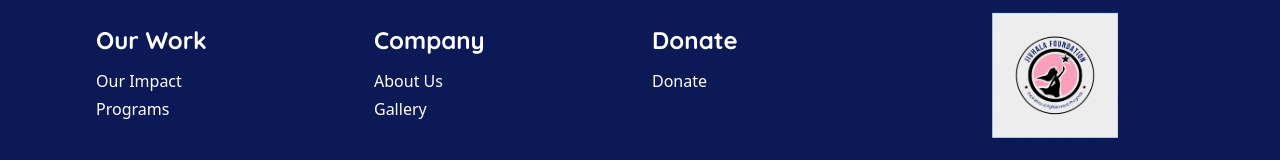
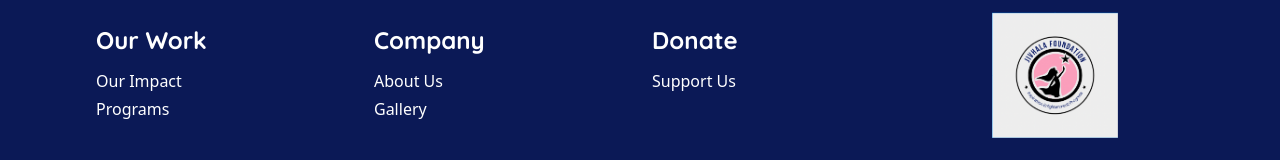
Before and after one commit to jayesh9747/jivhala, a React (Vite) app: page / in a window 1280 px wide. Shown: the part 4082-4242 px from the top of the page. Built offline with nearby package versions, Linux system fonts and the light colour scheme.

Commit message:
modify footer links

```diff
--- a/src/components/common/Footer.jsx
+++ b/src/components/common/Footer.jsx
@@ -9,28 +9,42 @@ const Footer = () => {
           {/* Column 1 */}
           <div>
             <h3 className="font-semibold text-[16px] leading-[20px] sm:text-[16px] sm:leading-[20px] md:text-[24px] md:leading-[29px] lg:text-[24px] lg:leading-[30px] font-quicksand mb-4">
-              <Link to="/ourwork">Our Work</Link>
+              <Link to="/our-work">Our Work</Link>
             </h3>
             <ul>
-              <li className="mb-2 text-[12px] leading-[15px] sm:text-[12px] sm:leading-[15px] md:text-[18px] md:leading-[21px] lg:text-[16px] lg:leading-[20px]">Our Impact</li>
-              <li className="mb-2 text-[12px] leading-[15px] sm:text-[12px] sm:leading-[15px] md:text-[18px] md:leading-[21px] lg:text-[16px] lg:leading-[20px]">Programs</li>
+              <li className="mb-2 text-[12px] leading-[15px] sm:text-[12px] sm:leading-[15px] md:text-[18px] md:leading-[21px] lg:text-[16px] lg:leading-[20px]">
+                <Link to="/our-impact">Our Impact</Link>
+              </li>
+              <li className="mb-2 text-[12px] leading-[15px] sm:text-[12px] sm:leading-[15px] md:text-[18px] md:leading-[21px] lg:text-[16px] lg:leading-[20px]">
+                <Link to="/our-work">Programs</Link>
+              </li>
             </ul>
           </div>
 
           {/* Column 2 */}
           <div>
-            <h3 className="font-semibold text-[16px] leading-[20px] sm:text-[16px] sm:leading-[20px] md:text-[24px] md:leading-[29px] lg:text-[24px] lg:leading-[30px] font-quicksand mb-4">Company</h3>
+            <h3 className="font-semibold text-[16px] leading-[20px] sm:text-[16px] sm:leading-[20px] md:text-[24px] md:leading-[29px] lg:text-[24px] lg:leading-[30px] font-quicksand mb-4">
+              Company
+            </h3>
             <ul>
-              <li className="mb-2 text-[12px] leading-[15px] sm:text-[12px] sm:leading-[15px] md:text-[18px] md:leading-[21px] lg:text-[16px] lg:leading-[20px]"><Link to="/aboutus">About Us</Link></li>
-              <li className="mb-2 text-[12px] leading-[15px] sm:text-[12px] sm:leading-[15px] md:text-[18px] md:leading-[21px] lg:text-[16px] lg:leading-[20px]">Gallery</li>
+              <li className="mb-2 text-[12px] leading-[15px] sm:text-[12px] sm:leading-[15px] md:text-[18px] md:leading-[21px] lg:text-[16px] lg:leading-[20px]">
+                <Link to="/about-us">About Us</Link>
+              </li>
+              <li className="mb-2 text-[12px] leading-[15px] sm:text-[12px] sm:leading-[15px] md:text-[18px] md:leading-[21px] lg:text-[16px] lg:leading-[20px]">
+                <Link to="/gallery">Gallery</Link>
+              </li>
             </ul>
           </div>
 
           {/* Column 3 */}
           <div>
-            <h3 className="font-semibold text-[16px] leading-[20px] sm:text-[16px] sm:leading-[20px] md:text-[24px] md:leading-[29px] lg:text-[24px] lg:leading-[30px] font-quicksand mb-4"><Link to="/getinvolved">Donate</Link></h3>
+            <h3 className="font-semibold text-[16px] leading-[20px] sm:text-[16px] sm:leading-[20px] md:text-[24px] md:leading-[29px] lg:text-[24px] lg:leading-[30px] font-quicksand mb-4">
+              <Link to="/donate">Donate</Link>
+            </h3>
             <ul>
-              <li className="mb-2 text-[12px] leading-[15px] sm:text-[12px] sm:leading-[15px] md:text-[18px] md:leading-[21px] lg:text-[16px] lg:leading-[20px]">Donate</li>
+              <li className="mb-2 text-[12px] leading-[15px] sm:text-[12px] sm:leading-[15px] md:text-[18px] md:leading-[21px] lg:text-[16px] lg:leading-[20px]">
+                <Link to="/donate">Support Us</Link>
+              </li>
             </ul>
           </div>
 
@@ -38,7 +52,10 @@ const Footer = () => {
           <hr className="border-t border-white mt-6 mb-6 col-span-3 block sm:hidden" />
 
           {/* Column 4: Logo - Keeping original positioning */}
-          <Link to="/" className="sm:col-start-4 sm:row-start-1 col-span-3 sm:col-span-1">
+          <Link
+            to="/"
+            className="sm:col-start-4 sm:row-start-1 col-span-3 sm:col-span-1"
+          >
             <div className="ml-28 sm:ml-28 md:ml-0 lg:ml-0 rounded-2xl flex justify-center items-center h-[40px] w-[110px] sm:h-[40px] sm:w-[110px] md:h-[90px] md:w-[200px] lg:h-[100px] lg:w-[250px]">
               <img
                 src={logo1}
```
